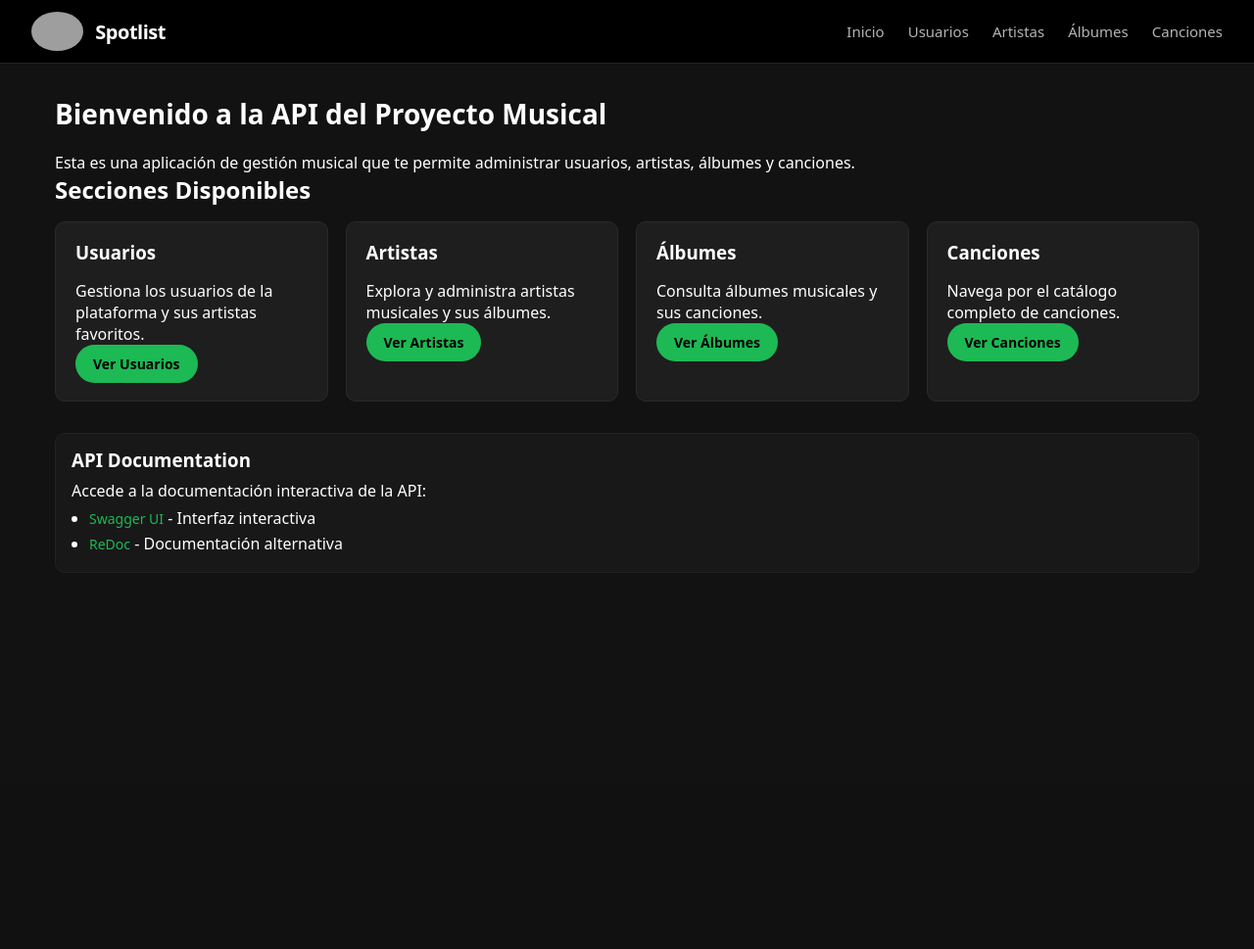
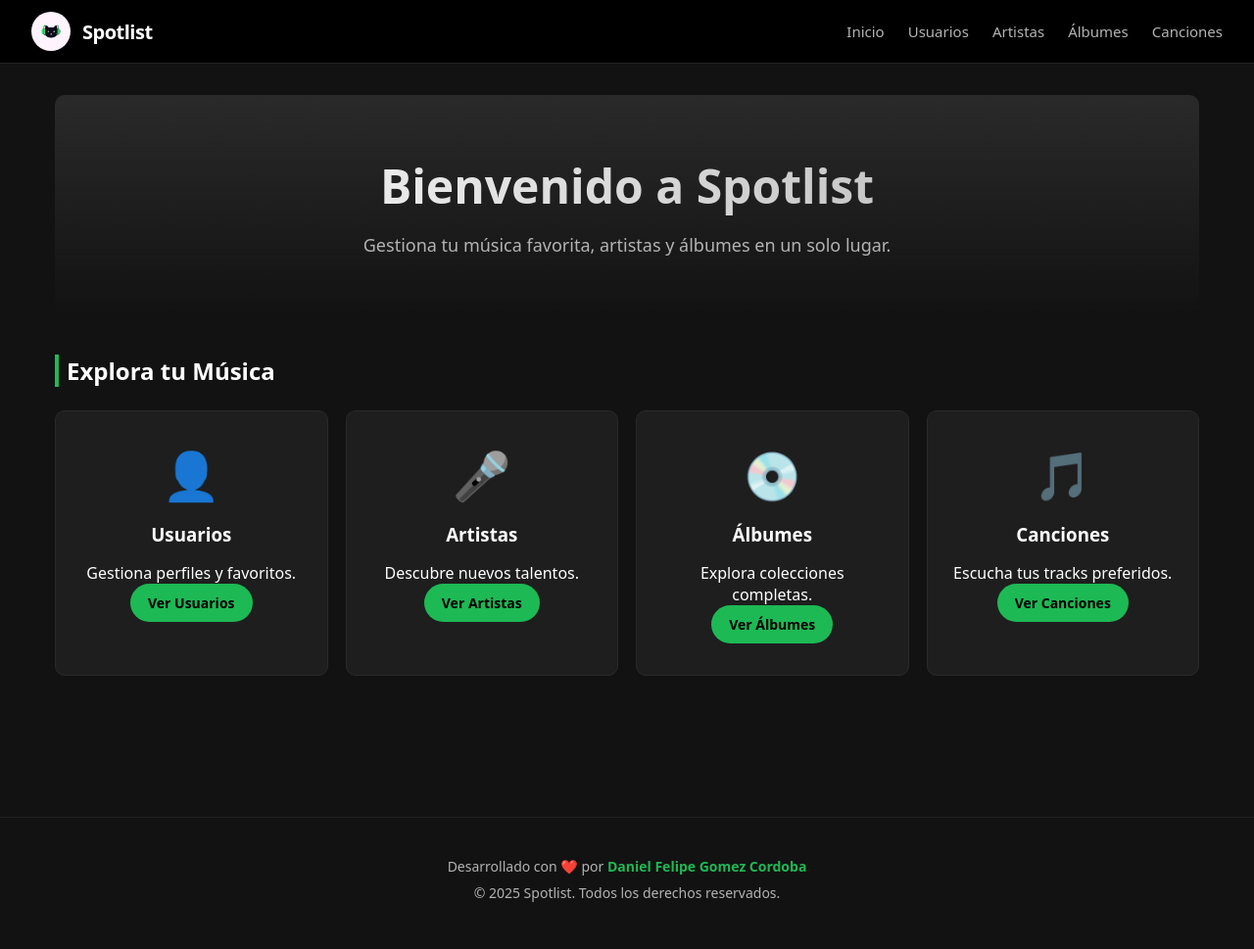
Before and after one commit to DanielGomezC04/Proyecto-Musical-Final, a FastAPI app: page / in a window 1280 px wide. Shown: the whole page at 98% size. Before the commit the page ends 585 px from the top, so only its background shows below. Run offline with FastAPI, Linux system fonts and the light colour scheme; parts of the project's set-up code (start-up, migrations or seed data) failed here and were passed over; grey boxes are pictures that could not be loaded.

Commit message:
agregue un mejor style

```diff
--- a/app/static/style.css
+++ b/app/static/style.css
@@ -286,3 +286,85 @@ a {
 a:hover {
   color: var(--accent-hover);
 }
+
+/* HERO SECTION */
+.hero-section {
+  text-align: center;
+  padding: 60px 20px;
+  background: linear-gradient(180deg, #2a2a2a 0%, var(--bg-main) 100%);
+  margin-bottom: 40px;
+  border-radius: var(--radius);
+}
+
+.hero-title {
+  font-size: 48px;
+  font-weight: 800;
+  margin-bottom: 16px;
+  background: linear-gradient(90deg, #fff, #b3b3b3);
+  -webkit-background-clip: text;
+  background-clip: text;
+  -webkit-text-fill-color: transparent;
+}
+
+.hero-subtitle {
+  font-size: 18px;
+  color: var(--text-muted);
+  max-width: 600px;
+  margin: 0 auto;
+}
+
+.section-title {
+  font-size: 24px;
+  margin-bottom: 24px;
+  padding-left: 8px;
+  border-left: 4px solid var(--accent);
+}
+
+/* INTERACTIVE CARDS */
+.interactive-card {
+  display: flex;
+  flex-direction: column;
+  align-items: center;
+  text-align: center;
+  padding: 32px 24px;
+  background: var(--bg-card);
+  transition: all 0.3s ease;
+  position: relative;
+  overflow: hidden;
+}
+
+.interactive-card:hover {
+  transform: translateY(-8px);
+  background: var(--bg-card-soft);
+  box-shadow: 0 12px 24px rgba(0, 0, 0, 0.3);
+  border-color: var(--accent);
+}
+
+.card-icon {
+  font-size: 48px;
+  margin-bottom: 16px;
+}
+
+/* FOOTER */
+footer {
+  margin-top: 80px;
+  padding: 40px 0;
+  border-top: 1px solid #222;
+  text-align: center;
+  color: var(--text-muted);
+  font-size: 14px;
+}
+
+.footer-content p {
+  margin-bottom: 8px;
+}
+
+.footer-content a {
+  color: var(--accent);
+  text-decoration: none;
+  font-weight: 600;
+}
+
+.footer-content a:hover {
+  text-decoration: underline;
+}
--- a/app/templates/base.html
+++ b/app/templates/base.html
@@ -26,6 +26,13 @@
   <main>
     {% block content %}{% endblock %}
   </main>
+  <footer>
+    <div class="footer-content">
+      <p>Desarrollado con ❤️ por <a href="https://github.com/DanielGomezC04" target="_blank">Daniel Felipe Gomez
+          Cordoba</a></p>
+      <p>&copy; 2025 Spotlist. Todos los derechos reservados.</p>
+    </div>
+  </footer>
 </body>
 
 </html>
--- a/app/templates/index.html
+++ b/app/templates/index.html
@@ -3,45 +3,41 @@
 {% block title %}Inicio - Proyecto Musical{% endblock %}
 
 {% block content %}
-<h1 class="page-title">Bienvenido a la API del Proyecto Musical</h1>
-
-<p>Esta es una aplicación de gestión musical que te permite administrar usuarios, artistas, álbumes y canciones.</p>
+<div class="hero-section">
+  <h1 class="hero-title">Bienvenido a Spotlist</h1>
+  <p class="hero-subtitle">Gestiona tu música favorita, artistas y álbumes en un solo lugar.</p>
+</div>
 
 <div class="section">
-  <h2>Secciones Disponibles</h2>
+  <h2 class="section-title">Explora tu Música</h2>
   <div class="card-grid">
-    <div class="card">
+    <div class="card interactive-card">
+      <div class="card-icon">👤</div>
       <h3>Usuarios</h3>
-      <p>Gestiona los usuarios de la plataforma y sus artistas favoritos.</p>
+      <p>Gestiona perfiles y favoritos.</p>
       <a href="/users/" class="button">Ver Usuarios</a>
     </div>
 
-    <div class="card">
+    <div class="card interactive-card">
+      <div class="card-icon">🎤</div>
       <h3>Artistas</h3>
-      <p>Explora y administra artistas musicales y sus álbumes.</p>
+      <p>Descubre nuevos talentos.</p>
       <a href="/artists/" class="button">Ver Artistas</a>
     </div>
 
-    <div class="card">
+    <div class="card interactive-card">
+      <div class="card-icon">💿</div>
       <h3>Álbumes</h3>
-      <p>Consulta álbumes musicales y sus canciones.</p>
+      <p>Explora colecciones completas.</p>
       <a href="/albums/" class="button">Ver Álbumes</a>
     </div>
 
-    <div class="card">
+    <div class="card interactive-card">
+      <div class="card-icon">🎵</div>
       <h3>Canciones</h3>
-      <p>Navega por el catálogo completo de canciones.</p>
+      <p>Escucha tus tracks preferidos.</p>
       <a href="/songs/" class="button">Ver Canciones</a>
     </div>
   </div>
 </div>
-
-<div class="muted-box">
-  <h3>API Documentation</h3>
-  <p>Accede a la documentación interactiva de la API:</p>
-  <ul>
-    <li><a href="/docs">Swagger UI</a> - Interfaz interactiva</li>
-    <li><a href="/redoc">ReDoc</a> - Documentación alternativa</li>
-  </ul>
-</div>
 {% endblock %}
```
Also changed, not shown: app/static/images/logo.jpg (added), app/static/logo.jpg (deleted).
